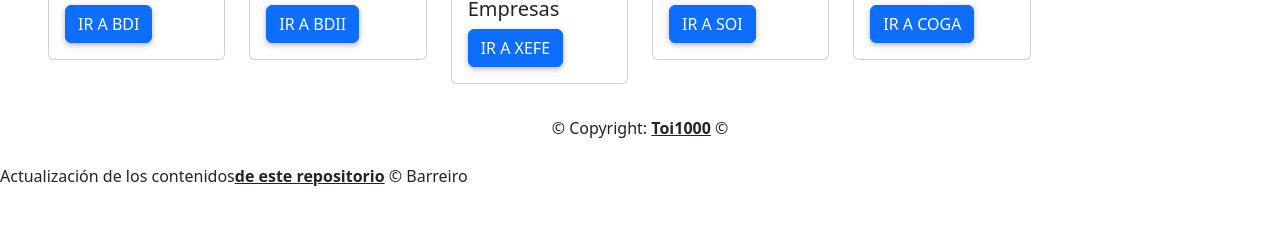
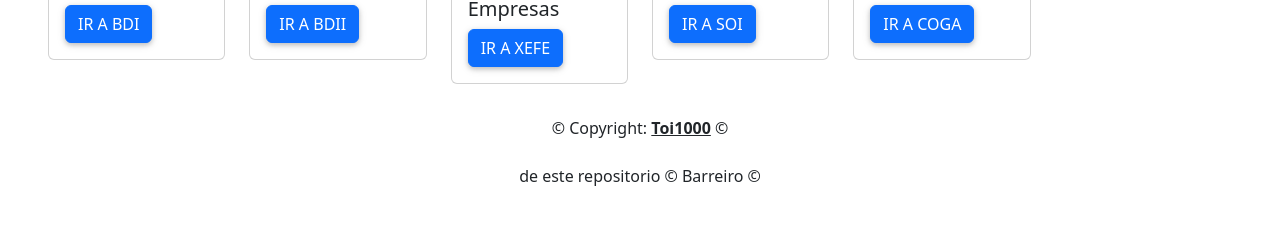
Before and after one commit to Toimil/Kahoots, a plain HTML site: page index.html in a window 1280 px wide. Shown: the part 263-488 px from the top of the page. Drawn offline with nearby package versions, Linux system fonts and the light colour scheme.

Commit message:
Update index.html

```diff
--- a/index.html
+++ b/index.html
@@ -34,8 +34,8 @@
     © Copyright:
     <a class="text-reset fw-bold" href="https://github.com/Toimil/">Toi1000</a> ©
   </div>
-		 <div>
-			 Actualización de los contenidos<a class="text-reset fw-bold" href="https://github.com/BarreiroCollege/USC-Tests">de este repositorio</a> © Barreiro
+		 <div class="text-center p-4>
+			 Actualización de los contenidos <a class="text-reset fw-bold" href="https://github.com/BarreiroCollege/USC-Tests">de este repositorio</a> © Barreiro ©
 		 </div>
 </footer>
     <script type="text/javascript" src="js/mdb.min.js"></script>
```
